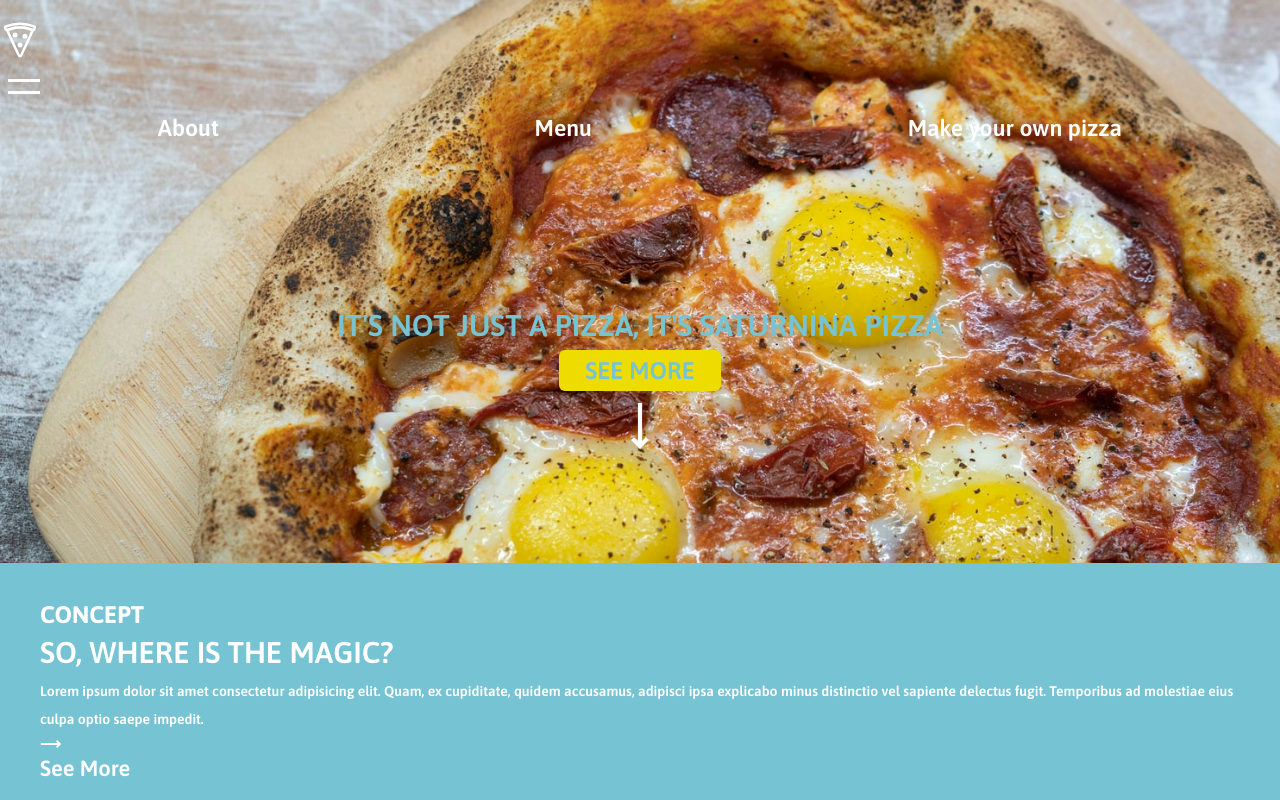
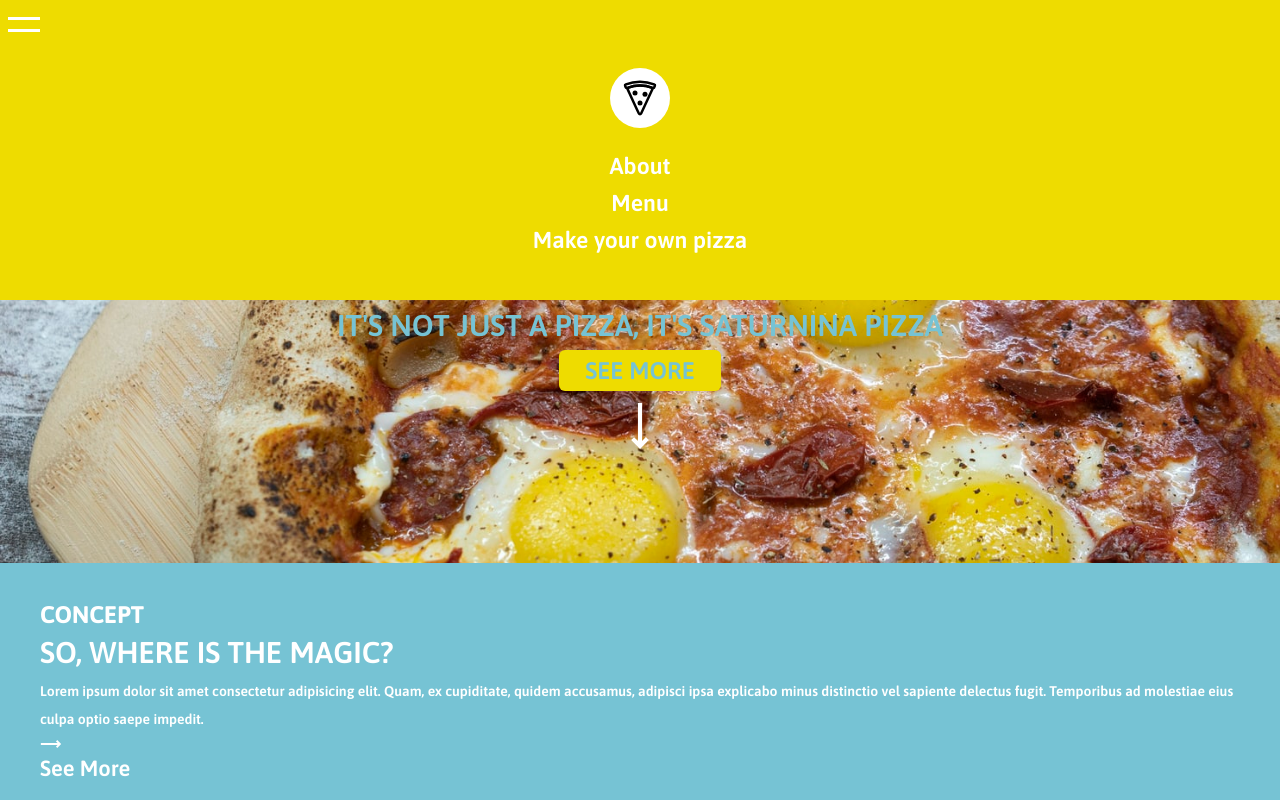
Before and after one commit to lalidiaz/pizza-typescript-react, a React (Create React App) app: page / in a window 1280 px wide. Shown: the top 800 px of the page. Built offline with nearby package versions, Linux system fonts and the light colour scheme.

Commit message:
working on header component

```diff
--- a/src/components/Header.tsx
+++ b/src/components/Header.tsx
@@ -3,20 +3,38 @@
 import { Link } from "react-router-dom";
 import { IoPizzaOutline } from "react-icons/io5";
 import { Rotate as Hamburger } from "hamburger-react";
+import { motion } from "framer-motion";
 
 const Header = () => {
   const [isOpen, setOpen] = useState(false);
+
+  const menuVariants = {
+    opened: {
+      top: "-100vh",
+      backgroundColor: "blue",
+    },
+    closed: {
+      top: 0,
+    },
+  };
   return (
     <header>
-      <div className="header-menu-options">
-        <Link to="/">
-          <IoPizzaOutline size={40} color="white" />
-        </Link>
       <div className="header-burger">
         <Hamburger toggled={isOpen} toggle={setOpen} />
       </div>
-        <div className="header-menu-content">
-          <ul>
+      <motion.ul
+        initial={false}
+        animate={isOpen ? "opened" : "closed"}
+        variants={menuVariants}
+        className="header-menu-content"
+      >
+        <div className="header-icon">
+          <li>
+            <Link to="/">
+              <IoPizzaOutline size={40} color="black" />
+            </Link>
+          </li>
+        </div>
         {menu.map((item) => {
           const { id, url, name } = item;
           return (
@@ -27,9 +45,7 @@
             </li>
           );
         })}
-          </ul>
-        </div>
-      </div>
+      </motion.ul>
     </header>
   );
 };
--- a/src/styles/layout.scss
+++ b/src/styles/layout.scss
@@ -87,30 +87,85 @@
 }
 
 header {
-  display: flex;
-  align-items: center;
-  justify-content: center;
   width: 100%;
-  position: absolute;
-  padding: 20px;
-  top: 20px;
+  height: 300px;
+  position: fixed;
+
+  padding: 50px;
+  top: 0px;
   z-index: 101;
+  font-family: var(--asap);
+  color: white;
+  background: var(--yellow);
 
   @include respond(desktop) {
-    // position: fixed;
-    top: 20px;
-    z-index: 101;
+    background: transparent;
+    top: 40px;
+    height: 30px;
+    position: absolute;
   }
-  .header-menu-options {
-    font-family: var(--asap);
-    font-weight: lighter;
-    width: 100%;
-    color: white;
+  @include respond(desktopxl) {
+    background: transparent;
+    top: 40px;
+    height: 50px;
+    display: flex;
+    align-content: center;
+    justify-content: center;
+    position: absolute;
   }
-  ul {
+
+  .header-menu-content {
     list-style: none;
     display: flex;
+    flex-direction: column;
+    align-content: center;
     justify-content: space-around;
+    padding-bottom: 20px;
+
+    @include respond(tablet) {
+      flex-direction: column;
+      padding-bottom: 20px;
+    }
+    @include respond(desktop) {
+      flex-direction: row;
+      align-items: center;
+      padding-bottom: 0px;
+    }
+    @include respond(desktopxl) {
+      flex-direction: row;
+      align-items: center;
+      height: 30px;
+      padding-bottom: 0px;
+    }
+
+    .header-icon {
+      display: flex;
+      align-self: center;
+      text-align: right;
+      padding: 10px;
+      background: white;
+      width: 60px;
+      height: 60px;
+      border-radius: 100%;
+      float: right;
+      margin: 20px;
+
+      @include respond(tablet) {
+        display: flex;
+        margin: 0px;
+      }
+      @include respond(desktop) {
+        justify-content: right;
+        align-content: center;
+        margin: 0px;
+      }
+      @include respond(desktopxl) {
+        justify-content: right;
+        align-content: center;
+        margin: 0px;
+      }
+    }
+
     .header-link-menu {
       cursor: pointer;
       list-style: none;
```
Lines whose indentation alone changed are shown as unchanged.
